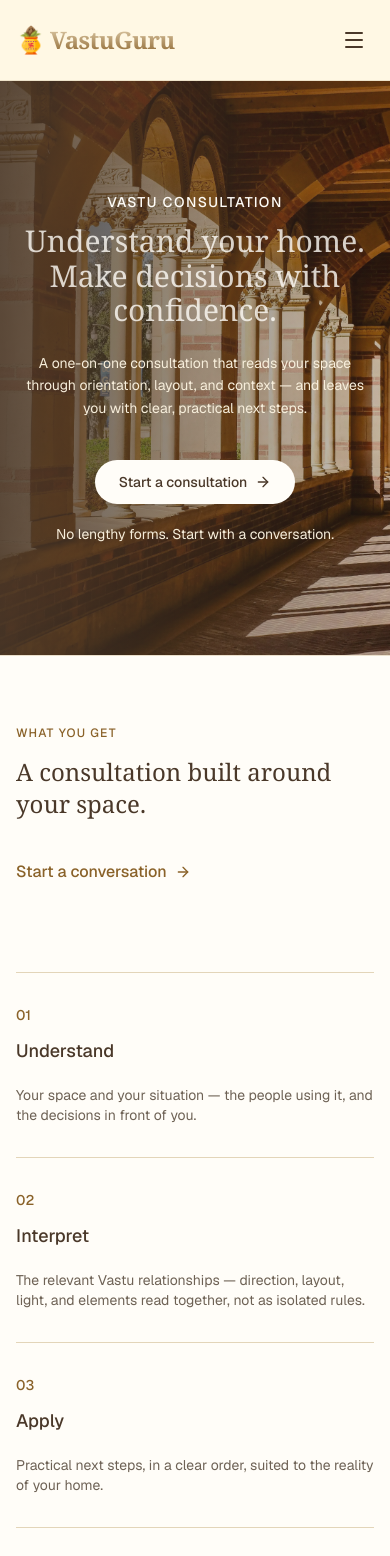
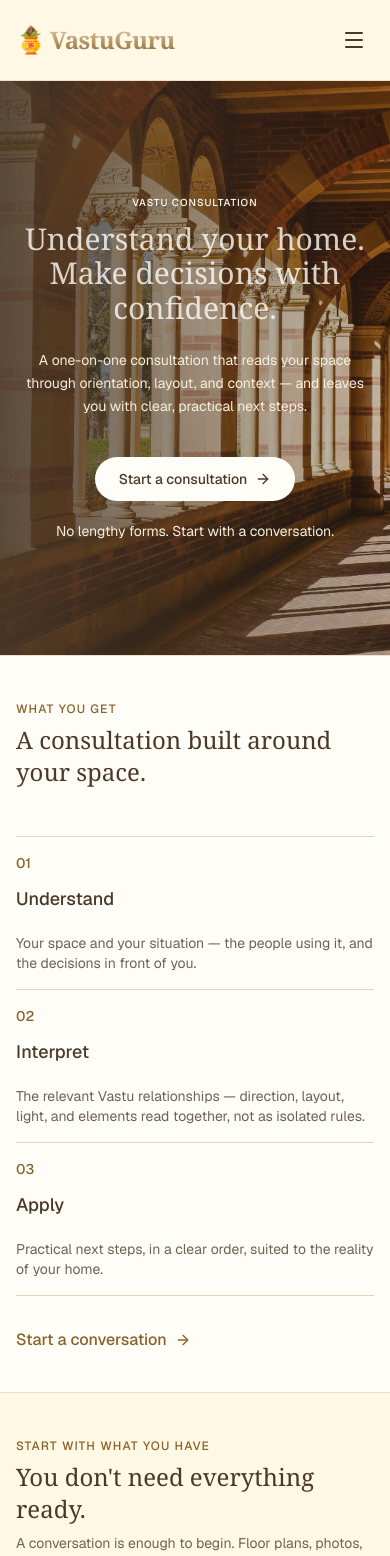
Before and after one commit to somnathbaidyahere-cyber/vastu, a Next.js app: page /consultation in a window 390 px wide. Shown: the top 1556 px of the page. Built offline with nearby package versions, Linux system fonts and the light colour scheme.

Commit message:
finishing up consultation page responsiveness

```diff
--- a/app/globals.css
+++ b/app/globals.css
@@ -224,7 +224,7 @@ body {
     @apply text-xs lg:text-sm font-medium uppercase tracking-widest text-primary
   }
   .section-heading {
-    @apply mt-3 text-2xl sm:text-3xl md:text-[32px] font-heading font-medium text-foreground ;
+    @apply mt-1 sm:mt-2 md:mt-3 text-2xl sm:text-3xl md:text-[32px] font-heading font-medium text-foreground ;
   }
   .section-description {
     @apply mt-2 md:mt-3 lg:mt-4 text-sm md:text-base lg:text-lg text-foreground-muted;
--- a/components/pages/consultation/ConsultationHero.jsx
+++ b/components/pages/consultation/ConsultationHero.jsx
@@ -23,7 +23,7 @@ export default function ConsultationHero() {
       <div className="absolute inset-0 bg-linear-to-r from-foreground/90 via-foreground/55 to-foreground/30" />
 
       <div className="relative mx-auto flex h-full max-w-5xl flex-col items-center justify-center px-4 py-16 text-center sm:px-6 lg:px-8">
-        <span className="text-sm font-medium uppercase tracking-widest text-surface">
+        <span className="text-[10px] md:text-xs lg:text-sm font-medium uppercase tracking-widest text-surface">
           Vastu Consultation
         </span>
 
--- a/components/pages/consultation/ConversationStarter.jsx
+++ b/components/pages/consultation/ConversationStarter.jsx
@@ -62,7 +62,7 @@ export default function ConversationStarter() {
   };
 
   return (
-    <section className="relative bg-surface overflow-hidden px-4 py-14 sm:px-6 md:py-20 lg:px-8 lg:py-28">
+    <section id="conversation" className="relative bg-surface overflow-hidden px-4 py-10 sm:px-6 sm:py-20 lg:px-8 lg:py-24">
       <div className="mx-auto max-w-3xl px-4 sm:px-6 lg:px-8">
         <div className="text-center">
           <span className="section-badge">Start a conversation</span>
@@ -77,7 +77,7 @@ export default function ConversationStarter() {
           </p>
         </div>
 
-        <form onSubmit={handleSubmit} className="mt-12 space-y-8">
+        <form onSubmit={handleSubmit} className="mt-8 md:mt-10 lg:mt-12 space-y-4 md:space-y-6 lg:space-y-8">
           <div>
             <label
               htmlFor="consult-name"
@@ -94,7 +94,7 @@ export default function ConversationStarter() {
               onChange={(event) => setName(event.target.value)}
               maxLength={100}
               placeholder="What should we call you?"
-              className="mt-2 w-full border-0 border-b border-border bg-transparent py-3 text-base text-foreground placeholder:text-muted-foreground/60 focus:border-primary focus:outline-none"
+              className="mt-1 md:mt-2 w-full border-0 border-b border-border bg-transparent py-1 md:py-2 lg:py-3 text-base text-foreground placeholder:text-muted-foreground/60 focus:border-primary focus:outline-none"
             />
           </div>
 
@@ -110,7 +110,7 @@ export default function ConversationStarter() {
               id="consult-space-type"
               type="button"
               onClick={() => setSpaceOpen((open) => !open)}
-              className="mt-2 flex w-full items-center justify-between rounded-xl border border-border/60 bg-surface/70 px-4 py-3.5 text-left text-base text-foreground shadow-sm transition-all duration-200 hover:border-primary/30 focus:border-primary focus:outline-none focus:ring-2 focus:ring-primary/10"
+              className="mt-1 md:mt-2 flex w-full items-center justify-between rounded-md md:rounded-lg lg:rounded-xl border border-border/60 bg-surface/70 px-4 py-1 md:py-2 lg:py-3 text-left text-base text-foreground shadow-sm transition-all duration-200 hover:border-primary/30 focus:border-primary focus:outline-none focus:ring-2 focus:ring-primary/10"
               aria-haspopup="listbox"
               aria-expanded={spaceOpen}
             >
@@ -186,13 +186,13 @@ export default function ConversationStarter() {
               onChange={(event) => setNeed(event.target.value)}
               required
               maxLength={500}
-              rows={3}
+              rows={2}
               placeholder="A sentence or two is enough."
-              className="mt-2 w-full resize-none border-0 border-b border-border bg-transparent py-3 text-base text-foreground placeholder:text-muted-foreground/60 focus:border-primary focus:outline-none"
+              className="mt-1 md:mt-2 w-full resize-none border-0 border-b border-border bg-transparent py-1 md:py-2 lg:py-3 text-base text-foreground placeholder:text-muted-foreground/60 focus:border-primary focus:outline-none"
             />
           </div>
 
-          <div className="flex flex-col items-center gap-5 pt-2">
+          <div className="flex flex-col items-center gap-4 lg:gap-5 pt-2">
             <button
               type="submit"
               className="group relative inline-flex items-center gap-2 overflow-hidden rounded-full bg-primary hero-btn px-6 py-3 font-medium text-primary-foreground transition-colors duration-500 disabled:cursor-not-allowed disabled:opacity-50 hover:text-black/70"
--- a/components/pages/consultation/FinalCta.jsx
+++ b/components/pages/consultation/FinalCta.jsx
@@ -15,13 +15,13 @@ const emailUrl =
 
 export default function FinalCta() {
   return (
-    <section className="bg-cta-background py-24 lg:py-32">
+    <section className="bg-cta-background py-12 md:py-20 lg:py-32">
       <div className="mx-auto max-w-4xl px-4 text-center sm:px-6 lg:px-8">
-        <h2 className="mt-3 sm:mt-4 md:mt-5 lg:mt-6 text-3xl font-heading leading-[1.15] text-surface-accent md:text-5xl">
+        <h2 className="mt-3 sm:mt-4 md:mt-5 lg:mt-6 text-2xl font-heading leading-[1.15] text-surface-accent md:text-4xl lg:text-5xl">
           Let&apos;s understand your home together.
         </h2>
 
-        <p className="mx-auto mt-6 text-sm sm:text-base md:text-lg leading-relaxed text-surface md:text-surface-muted/85">
+        <p className="mx-auto mt-3 md:mt-4 lg:mt-6 text-xs sm:text-sm md:text-base lg:text-lg leading-relaxed text-surface md:text-surface-muted/85">
           Tell us about your space in your own words. We&apos;ll take it from
           there.
         </p>
@@ -30,7 +30,7 @@ export default function FinalCta() {
           href={whatsappUrl}
           target="_blank"
           rel="noopener noreferrer"
-          className="mt-10 inline-flex items-center gap-2 rounded-full bg-background hero-btn shadow-divine font-medium transition-all duration-200 hover:bg-accent hover:shadow-divine-lg hover:text-primary-foreground"
+          className="mt-6 md:mt-8 lg:mt-10 inline-flex items-center gap-2 rounded-full bg-background hero-btn shadow-divine font-medium transition-all duration-200 hover:bg-accent hover:shadow-divine-lg hover:text-primary-foreground"
         >
           Start a conversation
           <ArrowRight
@@ -39,7 +39,7 @@ export default function FinalCta() {
           />
         </a>
 
-        <div className="mt-12 flex flex-col items-center justify-center gap-4 text-xs md:text-sm text-accent-muted/90 sm:flex-row sm:gap-8">
+        <div className="mt-8 md:mt-10 lg:mt-12 flex flex-col items-center justify-center gap-3 text-xs md:text-sm text-accent-muted/90 sm:flex-row sm:gap-8">
           <a
             href={whatsappUrl}
             target="_blank"
@@ -82,11 +82,11 @@ export default function FinalCta() {
           </a>
         </div>
 
-        <p className="mt-10 text-xs sm:text-sm text-info-muted">
+        <p className="mt-6 md:mt-8 lg:mt-10 text-xs sm:text-sm text-info-muted">
           No lengthy forms. No complicated intake.
         </p>
 
-        <p className="mt-6 text-xs sm:text-sm text-info-muted">
+        <p className="mt-3 md:mt-4 lg:mt-6 text-xs sm:text-sm text-info-muted">
           Not ready to book yet?{" "}
           <Link
             href="/learn"
--- a/components/pages/consultation/StartWithWhatYouHave.jsx
+++ b/components/pages/consultation/StartWithWhatYouHave.jsx
@@ -20,7 +20,7 @@ const startWith = [
 
 export default function StartWithWhatYouHave() {
   return (
-    <section className="border-t border-border/70 px-4 py-14 sm:px-6 sm:py-20 lg:px-8 lg:py-24">
+    <section className="border-t border-border/70 px-4 py-10 sm:px-6 sm:py-20 lg:px-8 lg:py-24">
       <div className="mx-auto max-w-7xl">
         <div className="max-w-2xl">
           <span className="section-badge">Start with what you have</span>
--- a/components/pages/consultation/WhatYouGet.jsx
+++ b/components/pages/consultation/WhatYouGet.jsx
@@ -1,4 +1,5 @@
 import { ArrowRight } from "lucide-react";
+import Link from "next/link";
 
 const whatsappUrl =
   "https://wa.me/918017449616?text=" +
@@ -26,8 +27,8 @@ const whatYouGet = [
 
 export default function WhatYouGet() {
   return (
-    <section className="border-t border-border/70 bg-surface px-4 py-16 sm:px-6 sm:py-20 lg:px-8 lg:py-24">
-      <div className="mx-auto flex max-w-7xl flex-col lg:flex-row items-start lg:items-center justify-between gap-8">
+    <section className="border-t border-border/70 bg-surface px-4 py-10 sm:px-6 sm:py-20 lg:px-8 lg:py-24">
+      <div className="mx-auto flex max-w-7xl flex-col lg:flex-row items-start lg:items-center justify-between gap-4 md:gap-6 lg:gap-8">
         <div className="max-w-2xl">
           <span className="section-badge">
             What you get
@@ -37,11 +38,9 @@ export default function WhatYouGet() {
             A consultation built around your space.
           </h2>
 
-            <a
-          href={whatsappUrl}
-          target="_blank"
-          rel="noopener noreferrer"
-          className="mt-10 inline-flex items-center gap-2 text-base font-medium text-primary transition-colors hover:text-accent"
+            <Link
+          href="/consultation#conversation"
+          className="mt-4 sm:mt-6 md:mt-8 lg:mt-10 hidden lg:inline-flex items-center gap-2 text-base font-medium text-primary transition-colors hover:text-accent"
         >
           Start a conversation
 
@@ -49,14 +48,14 @@ export default function WhatYouGet() {
             className="h-4 w-4"
             aria-hidden="true"
           />
-        </a>
+        </Link>
         </div>
 
-        <div className="mt-14 space-y-0">
+        <div className="mt-8 sm:mt-10 lg:mt-14 space-y-0">
           {whatYouGet.map((item) => (
             <div
               key={item.number}
-              className="grid gap-3 border-t border-border py-8 sm:grid-cols-[80px_220px_1fr] sm:items-baseline sm:gap-8"
+              className="grid gap-3 border-t border-border py-4 md:py-6 lg:py-8 sm:grid-cols-[80px_220px_1fr] sm:items-baseline sm:gap-8"
             >
               <span className="text-sm font-medium text-primary">
                 {item.number}
@@ -75,6 +74,18 @@ export default function WhatYouGet() {
           <div className="border-t border-border" />
         </div>
 
+               <Link
+          href="/consultation#conversation"
+          className="mt-4 sm:mt-6 md:mt-8 lg:mt-10 inline-flex lg:hidden items-center gap-2 text-base font-medium text-primary transition-colors hover:text-accent "
+        >
+          Start a conversation
+
+          <ArrowRight
+            className="h-4 w-4"
+            aria-hidden="true"
+          />
+        </Link>
+
 
       </div>
     </section>
```
